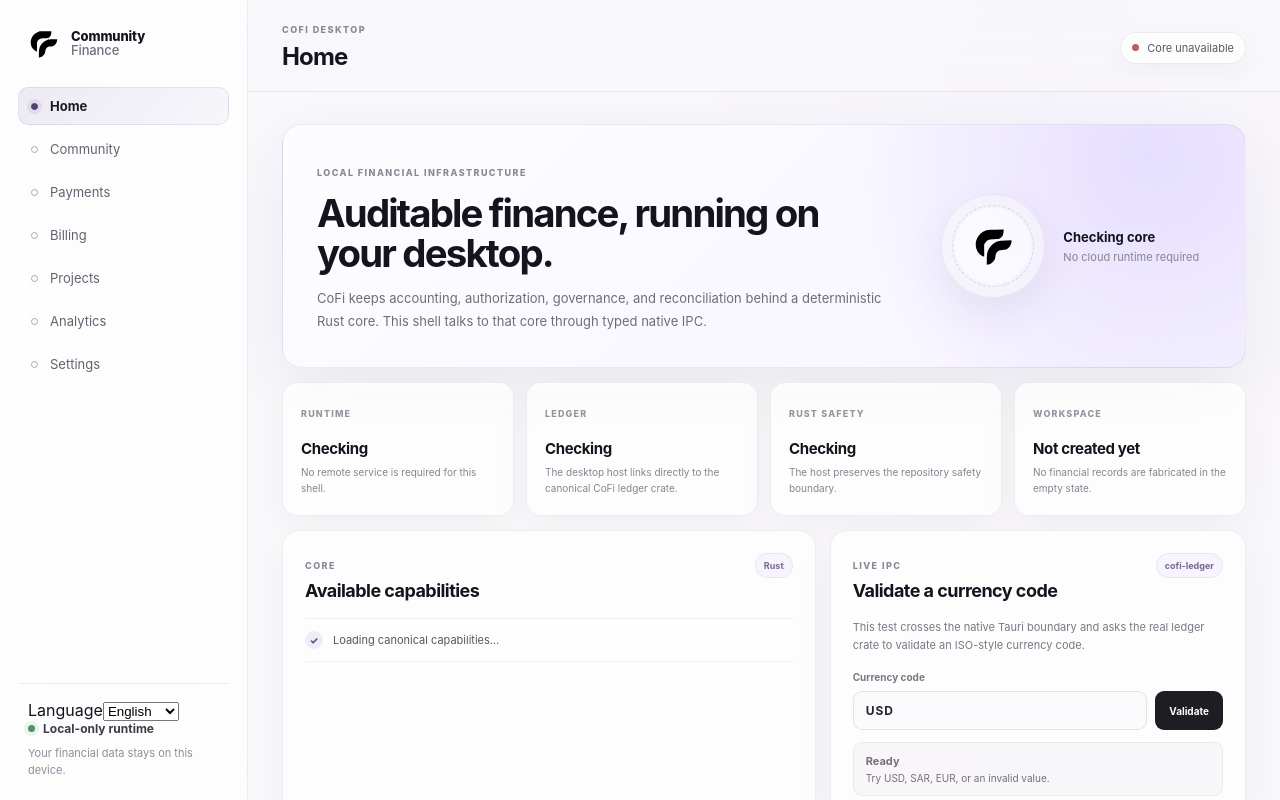
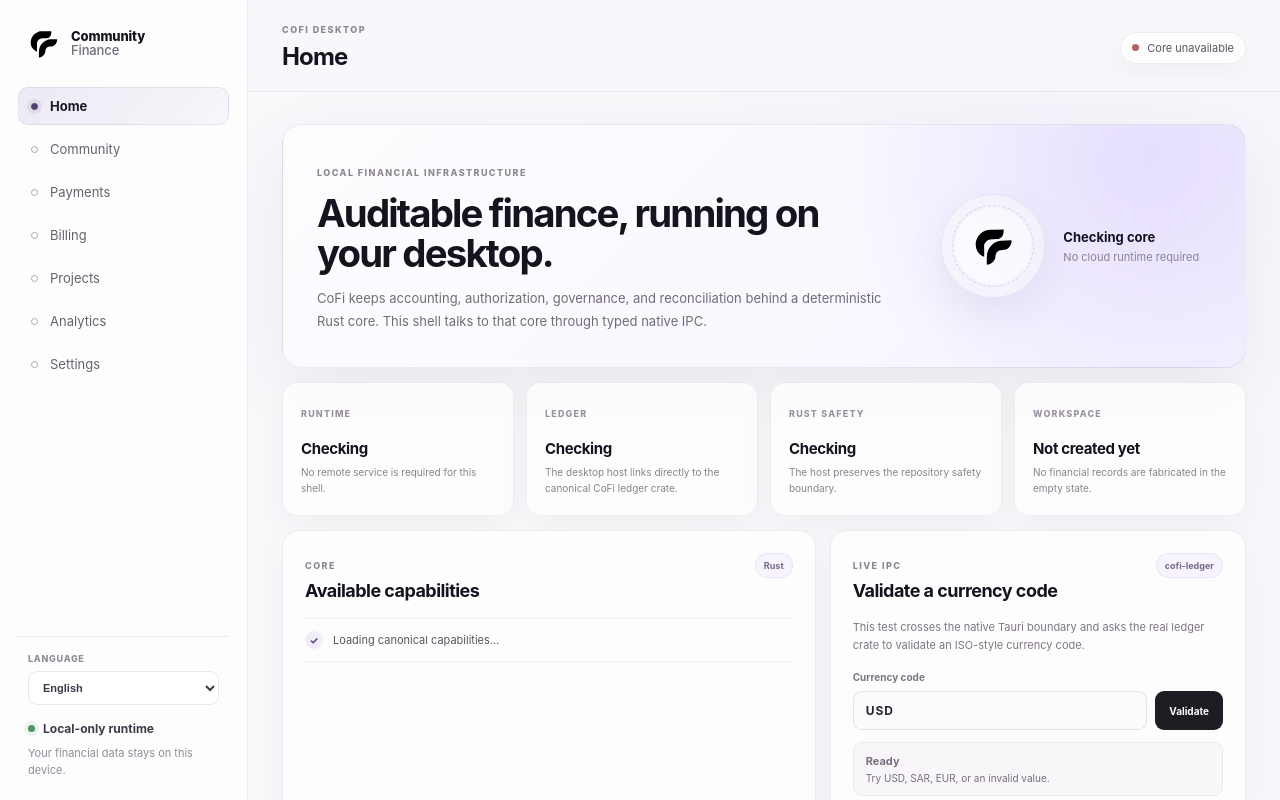
Before and after one commit to TheHalfMoon/CommunityFinance-CoFi, a React (Vite) app in the folder apps/desktop/: page / in a window 1280 px wide. Built offline with nearby package versions, Linux system fonts and the light colour scheme.

Commit message:
feat(i18n): add RTL and locale selector styling
Signed-off-by: Abdulaziz <alshehriofficial@gmail.com>

```diff
--- a/apps/desktop/src/styles.css
+++ b/apps/desktop/src/styles.css
@@ -1,7 +1,7 @@
 :root {
   font-family:
     Inter, ui-sans-serif, -apple-system, BlinkMacSystemFont, "Segoe UI",
-    sans-serif;
+    "Noto Sans Arabic", "Noto Sans SC", sans-serif;
   color: #15131d;
   background: #f5f3fb;
   font-synthesis: none;
@@ -643,3 +643,97 @@ button {
     grid-template-columns: 1fr;
   }
 }
+
+
+.language-control {
+  display: grid;
+  gap: 7px;
+  margin-bottom: 16px;
+}
+
+.language-control > span {
+  color: #918b99;
+  font-size: 9px;
+  font-weight: 760;
+  letter-spacing: 0.08em;
+  text-transform: uppercase;
+}
+
+.language-control select {
+  width: 100%;
+  height: 34px;
+  padding: 0 10px;
+  border: 1px solid rgba(35, 30, 44, 0.1);
+  border-radius: 9px;
+  outline: none;
+  background: rgba(255, 255, 255, 0.78);
+  color: #3f3948;
+  font-size: 11px;
+  font-weight: 620;
+  cursor: pointer;
+}
+
+.language-control select:focus {
+  border-color: rgba(89, 66, 151, 0.38);
+  box-shadow: 0 0 0 3px rgba(89, 66, 151, 0.07);
+}
+
+[dir="rtl"] .app-shell {
+  grid-template-columns: minmax(0, 1fr) 248px;
+}
+
+[dir="rtl"] .sidebar {
+  grid-column: 2;
+  grid-row: 1;
+  border-right: 0;
+  border-left: 1px solid rgba(28, 24, 40, 0.08);
+}
+
+[dir="rtl"] .main-panel {
+  grid-column: 1;
+  grid-row: 1;
+}
+
+[dir="rtl"] .nav-item {
+  text-align: right;
+}
+
+[dir="rtl"] .nav-item:hover {
+  transform: translateX(-1px);
+}
+
+[dir="rtl"] .topbar-status small {
+  padding-right: 4px;
+  padding-left: 0;
+}
+
+[dir="rtl"] .field-row input {
+  text-align: left;
+}
+
+@media (max-width: 1180px) {
+  [dir="rtl"] .app-shell {
+    grid-template-columns: minmax(0, 1fr) 210px;
+  }
+}
+
+@media (max-width: 860px) {
+  [dir="rtl"] .app-shell {
+    grid-template-columns: minmax(0, 1fr) 74px;
+  }
+
+  .language-control {
+    justify-items: center;
+    margin-bottom: 12px;
+  }
+
+  .language-control > span {
+    display: none;
+  }
+
+  .language-control select {
+    width: 50px;
+    padding-inline: 5px;
+    font-size: 10px;
+  }
+}
```
